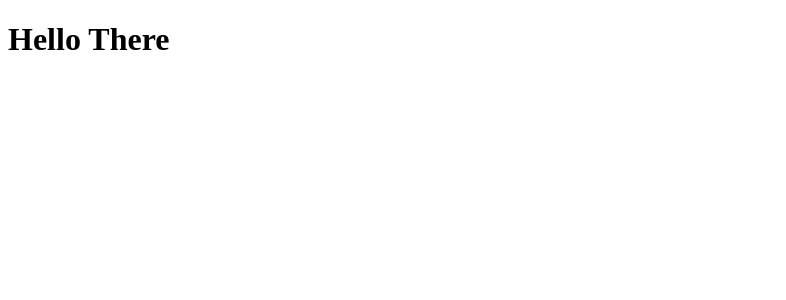
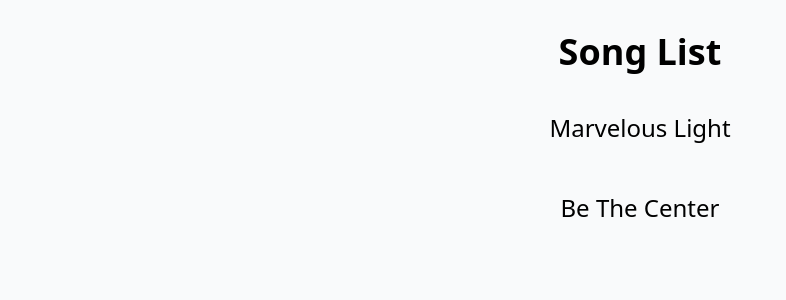
Before and after one commit to theAndrewCline/brewerhouse-songs, a React (Vite) app: page / in a window 1280 px wide. Shown: the top 300 px of the page, without its empty margins (0-786 px from the left). Built offline with nearby package versions, Linux system fonts and the light colour scheme.

Commit message:
feat: add react router and setup routing

```diff
--- a/package.json
+++ b/package.json
@@ -16,6 +16,7 @@
     "postcss": "^8.4.6",
     "react": "^17.0.2",
     "react-dom": "^17.0.2",
+    "react-router-dom": "^6.2.1",
     "tailwindcss": "^3.0.19"
   }
 }
--- /dev/null
+++ b/postcss.config.js
@@ -0,0 +1,6 @@
+module.exports = {
+  plugins: {
+    tailwindcss: {},
+    autoprefixer: {},
+  },
+}
--- a/src/App.tsx
+++ b/src/App.tsx
@@ -1,9 +1,30 @@
-const App = () => {
-  return (
+import { BrowserRouter as Router, Link, Route, Routes } from 'react-router-dom'
+import MarvelousLight from './songs/MarvelousLight'
+
+const Home = () => (
+  <div className="flex flex-col container mx-auto mt-8 justify-center items-center">
+    <h1 className="text-4xl font-bold">Song List</h1>
+    <ul className="flex flex-col justify-center items-center my-4">
+      <li className="p-4 my-2 text-2xl hover:shadow hover:bg-indigo-500 hover:text-white ease-in-out duration-200 rounded">
+        <Link to="/marvelous">Marvelous Light</Link>
+      </li>
+      <li className="p-4 my-2 text-2xl hover:shadow hover:bg-indigo-500 hover:text-white ease-in-out duration-200 rounded">
+        <Link to="/center">Be The Center</Link>
+      </li>
+    </ul>
+  </div>
+)
+
+const App = () => (
+  <Router>
     <div>
-      <h1>Hello There</h1>
+      <Routes>
+        <Route path="/marvelous" element={<MarvelousLight />}></Route>
+        <Route path="/center" element={<MarvelousLight />}></Route>
+        <Route path="/" element={<Home />}></Route>
+      </Routes>
     </div>
-  )
-}
+  </Router>
+)
 
 export default App
--- a/src/index.html
+++ b/src/index.html
@@ -4,9 +4,9 @@
     <title></title>
     <meta charset="UTF-8" />
     <meta name="viewport" content="width=device-width, initial-scale=1" />
-    <link type="module" href="./index.css" />
+    <link href="./index.css" rel="stylesheet" />
   </head>
-  <body>
+  <body class="bg-gray-50">
     <div id="app"></div>
     <script type="module" src="./main.tsx"></script>
   </body>
--- /dev/null
+++ b/src/songs/MarvelousLight.tsx
@@ -0,0 +1,9 @@
+const MarvelousLight: React.FC<{}> = () => {
+  return (
+    <div>
+      <h1>Marvelous Light</h1>
+    </div>
+  )
+}
+
+export default MarvelousLight
```
Also changed, not shown: .postcssrc (deleted), 1 other file (tests, documents, lock files or other folders).
